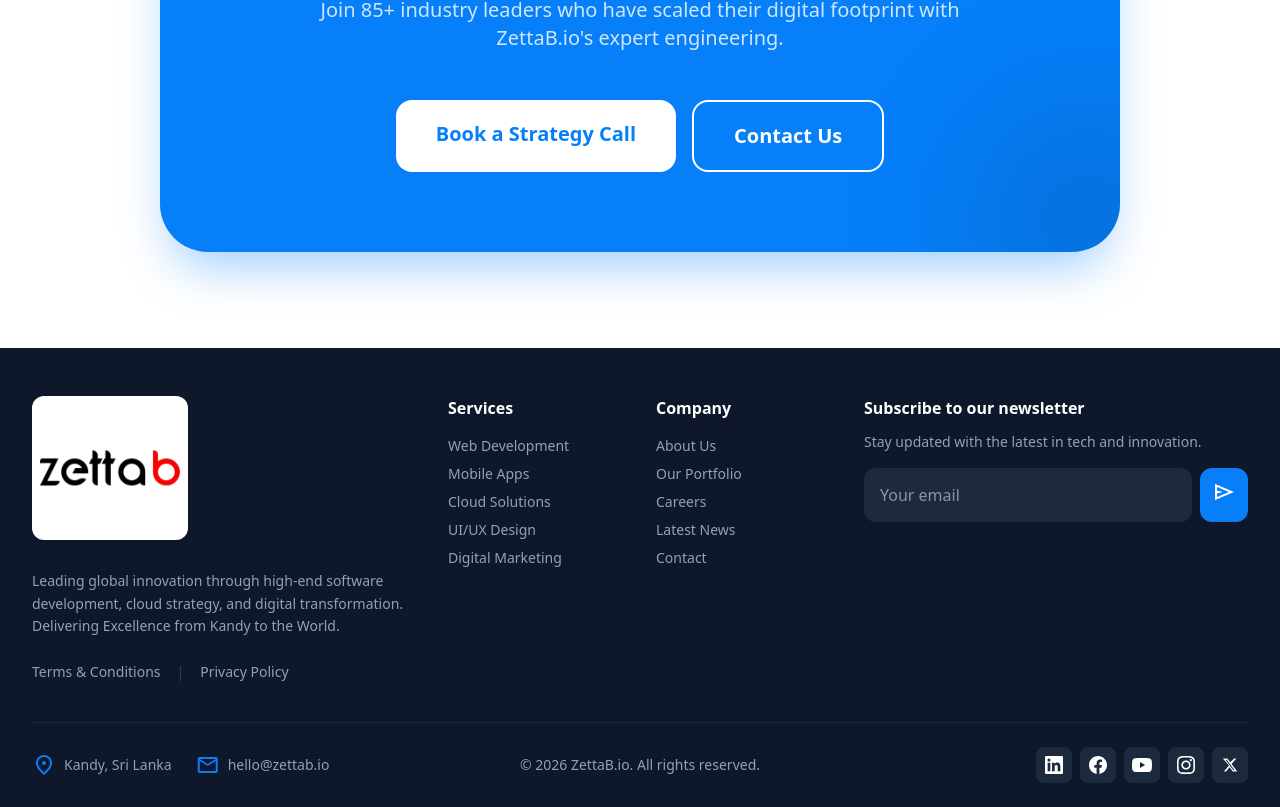
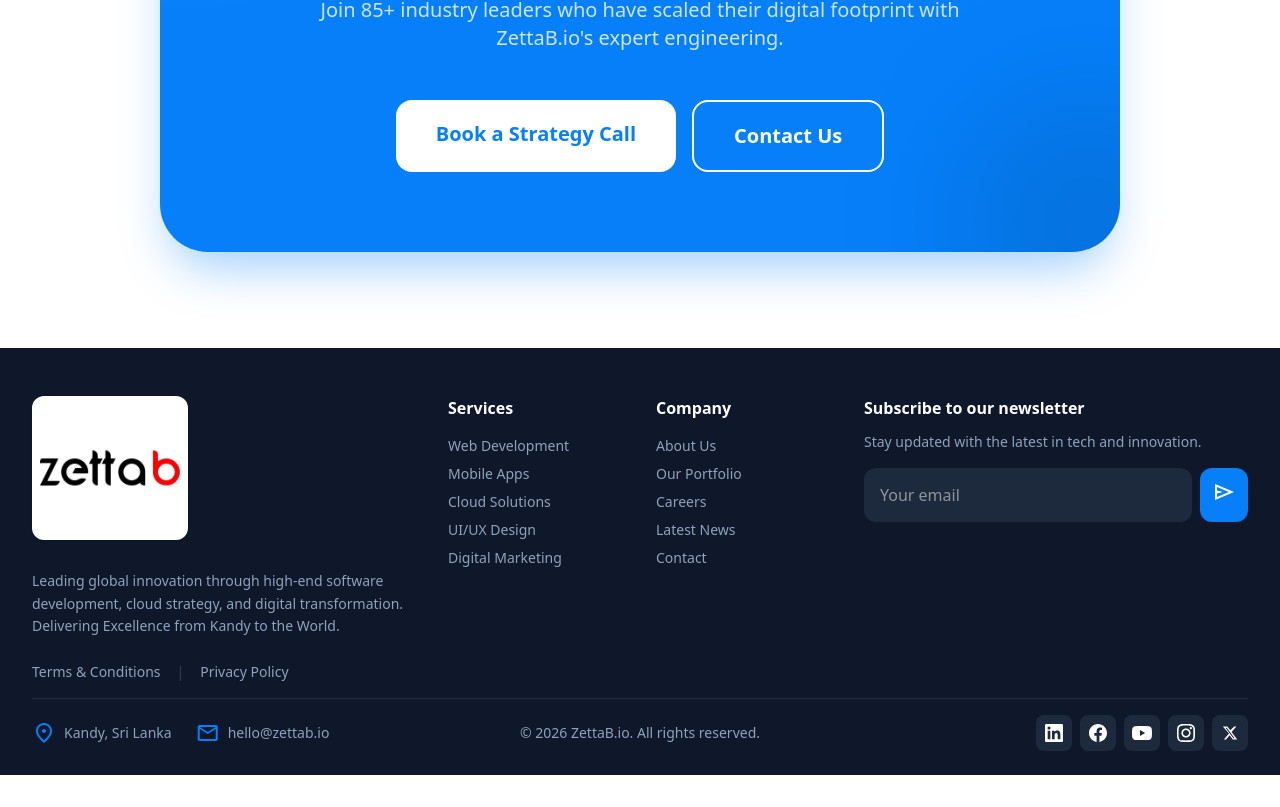
Before and after one commit to UnlimitedCollection/ZettaBSite, a Next.js app: page / in a window 1280 px wide. Shown: the part 6565-7372 px from the top of the page. After the commit the page ends 7340 px from the top, so only its background shows below. Built offline with nearby package versions, Linux system fonts and the light colour scheme.

Commit message:
style(footer): Reduce vertical spacing between footer sections for a tighter layout

```diff
--- a/src/components/Footer.tsx
+++ b/src/components/Footer.tsx
@@ -17,7 +17,7 @@ export function Footer() {
     return (
         <footer className="bg-slate-900 text-slate-400 pt-12 pb-6">
             <div className="max-w-7xl mx-auto px-4 sm:px-6 lg:px-8">
-                <div className="grid grid-cols-1 md:grid-cols-4 lg:grid-cols-12 gap-8 mb-10">
+                <div className="grid grid-cols-1 md:grid-cols-4 lg:grid-cols-12 gap-8 mb-4">
                     <div className="md:col-span-4 lg:col-span-4">
                         <Link href="/" className="mb-6 inline-block bg-white px-2 py-0.5 rounded-xl shadow-sm hover:shadow-md transition-shadow">
                             <Image src="/logo.webp" alt="ZettaB Logo" width={140} height={40} className="object-contain" />
@@ -79,7 +79,7 @@ export function Footer() {
                     </div>
                 </div>
 
-                <div className="pt-6 border-t border-slate-800 flex flex-col xl:flex-row justify-between items-center gap-6 text-sm relative">
+                <div className="pt-4 border-t border-slate-800 flex flex-col xl:flex-row justify-between items-center gap-6 text-sm relative">
                     {/* Location & Email Group */}
                     <div className="flex flex-wrap justify-center items-center gap-6">
                         <div className="flex items-center gap-2">
```
